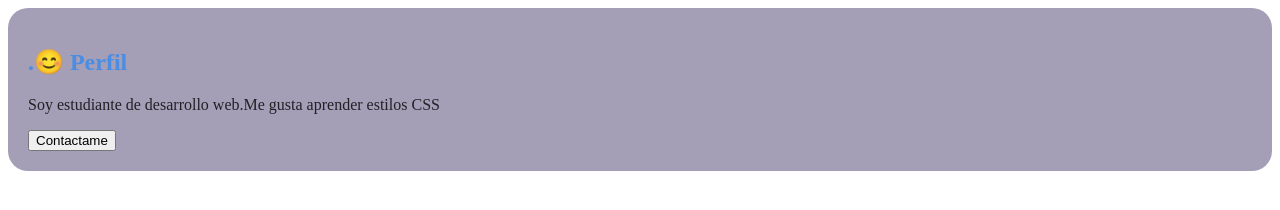
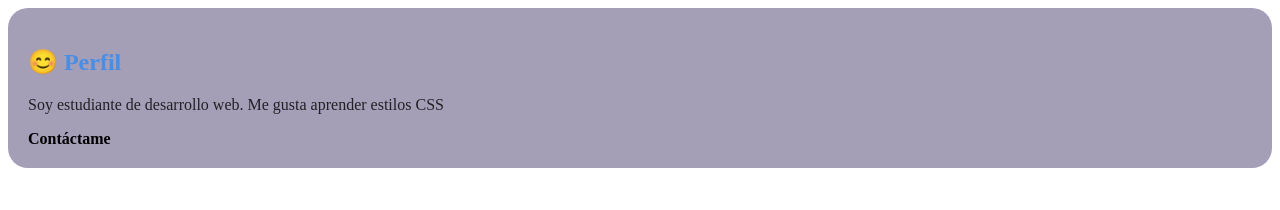
Before and after one commit to Xentauross/Interfaz, a plain HTML site: page T3/act2.html in a window 1280 px wide. Drawn offline with Linux system fonts and the light colour scheme.

Commit message:
nuevos fix

```diff
--- a/T3/act2.html
+++ b/T3/act2.html
@@ -27,21 +27,29 @@
             color: rgba(0, 0, 0, 0.8);
         }
 
+        .boton {
+            text-decoration: none;
+            color: black;
+            font-weight: bold;
+        }
+
         .boton:hover {
             color: var(--acento);
+
         }
 
         .nombre::before {
-            content: ".";
+            content: "😊";
+
         }
     </style>
 </head>
 
 <body>
     <div id="perfil">
-        <h2 class="nombre">😊 Perfil</h2>
-        <p>Soy estudiante de desarrollo web.Me gusta aprender estilos CSS</p>
-        <button class="boton">Contactame
+        <h2 class="nombre"> Perfil</h2>
+        <p>Soy estudiante de desarrollo web. Me gusta aprender estilos CSS</p>
+        <a href="#" class="boton">Contáctame</a>
     </div>
 </body>
 
```
Also changed, not shown: T3/act3.html (+5 -2 lines), T3/act4.html (+3 -6 lines).
